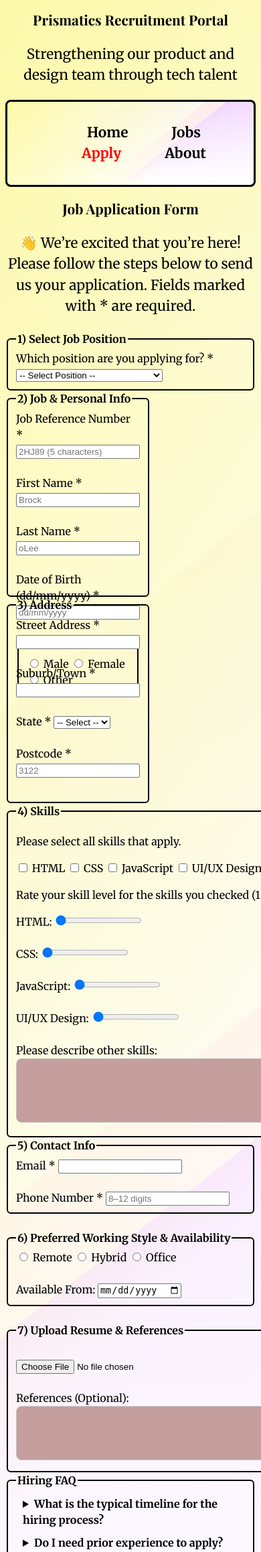
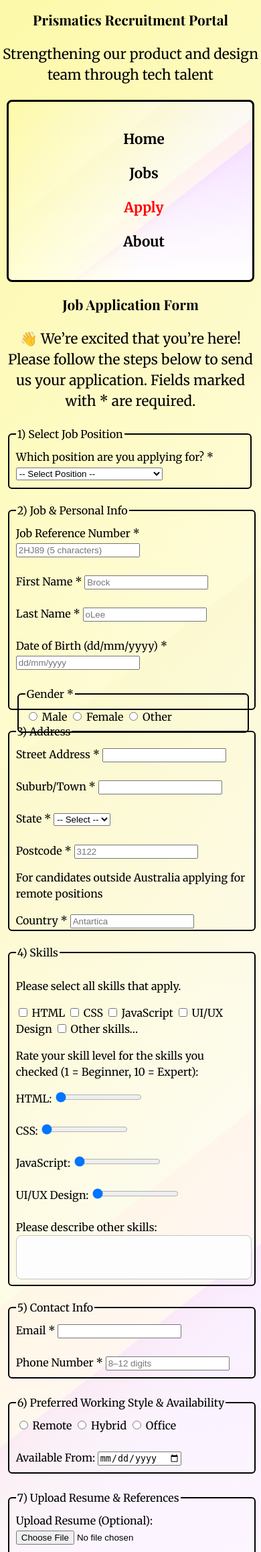
Before and after one commit to 105975653/Prismatics_group-project-2, a PHP site: page /Jobform.html in a window 390 px wide; the page is wider, and only the part inside the window is pictured. Shown: the top 2317 px of that part at 67% size. Run offline with PHP 8.4, Linux system fonts and the light colour scheme.

Commit message:
Added responsivness

```diff
--- a/Jobform.html
+++ b/Jobform.html
@@ -45,9 +45,9 @@
     <form action="formtest.php" method="post" class="form-container">
 
       <!-- Row 1: Select Job Position (alone on left) -->
-      <fieldset class="left">
-        <legend>1) Select Job Position</legend>
-        <label for="jobposition" class="form-label">Which position are you applying for? *</label>
+      <fieldset class="job-position">
+        <legend id="job-center" >1) Select Job Position</legend>
+        <label id="position-center" for="jobposition" class="form-label">Which position are you applying for? *</label>
         <select id="jobposition" class="form-input" name="jobposition" required>
           <option value="">-- Select Position --</option>
           <option value="product-architect">Product Architect (Product Team)</option>
@@ -57,7 +57,7 @@
 
       <!-- Row 2: Job & Personal Info (left) + Address (right) -->
       <fieldset class="job-personal">
-        <legend>2) Job & Personal Info</legend>
+        <legend id="job-personallegend" >2) Job & Personal Info</legend>
         <label for="jobref" class="form-label">Job Reference Number *</label>
         <input type="text" id="jobref" class="form-input" name="jobref" pattern="[A-Za-z0-9]{5}" placeholder="2HJ89 (5 characters)" required>
         <br><br>
@@ -79,7 +79,7 @@
       </fieldset>
 
       <fieldset class="address">
-        <legend>3) Address</legend>
+        <legend id="addresslegend" >3) Address</legend>
         <label for="street" class="form-label">Street Address *</label>
         <input type="text" id="street" class="form-input" name="street" maxlength="40" required>
         <br><br>
@@ -101,13 +101,18 @@
         <br><br>
         <label for="postcode" class="form-label">Postcode *</label>
         <input type="text" id="postcode" class="form-input" name="postcode" pattern="\d{4}" placeholder="3122" required>
+        <br>
+        <p>For candidates outside Australia applying for remote positions</p>
+        <label for="country" class="form-label">Country *</label>
+        <input type="text" id="country" class="form-input" name="country" maxlength="40" placeholder="Antartica" required>
         <br><br>
+
 
       </fieldset>
 
       <!-- Row 3: Skills (left) + stacked right -->
       <fieldset class="skills">
-        <legend>4) Skills</legend>
+        <legend id="skillslegend" >4) Skills</legend>
         <div class="skills-group">
           <p>Please select all skills that apply.</p>
           <label><input type="checkbox" name="skills" value="html"> HTML</label>
@@ -130,12 +135,12 @@
         <input type="range" id="designlevel" class="skill-slider" name="designlevel" min="1" max="10" value="1">
         <br><br>
         <label for="otherskills" class="form-label">Please describe other skills:</label><br>
-        <textarea id="otherskills" class="form-input" name="otherskills" rows="6" cols=99"></textarea>
+        <textarea id="otherskills" class="form-input" name="otherskills" rows="4" cols=70"></textarea>
       </fieldset>
 
       <div class="right-column">
-        <fieldset>
-          <legend>5) Contact Info</legend>
+        <fieldset class="width-control">
+          <legend id="infolegend" >5) Contact Info</legend>
           <label for="email" class="form-label">Email *</label>
           <input type="email" id="email" class="form-input" name="email" required>
           <br><br>
@@ -144,8 +149,8 @@
         </fieldset>
         <br>
 
-        <fieldset>
-          <legend>6) Preferred Working Style & Availability</legend>
+        <fieldset class="width-control">
+          <legend id="stylelegend">6) Preferred Working Style & Availability</legend>
           <label><input type="radio" name="workstyle" value="remote" required> Remote</label>
           <label><input type="radio" name="workstyle" value="hybrid"> Hybrid</label>
           <label><input type="radio" name="workstyle" value="office"> Office</label>
@@ -154,55 +159,56 @@
           <input type="date" id="startdate" class="form-input" name="startdate">
         </fieldset>
         <br>
-        <fieldset>
-          <legend>7) Upload Resume & References</legend>
-          <br>
+        <fieldset class="resumefield">
+          <legend id="resumelegend" >7) Upload Resume & References</legend>
+
+          <label for="resume" class="form-label">Upload Resume (Optional):</label><br>
           <input type="file" id="resume" class="form-input" name="resume" accept=".pdf,.doc,.docx">
           <br><br>
           <label for="references" class="form-label">References (Optional):</label><br>
-          <textarea id="references" class="form-input" name="references" rows="5" cols="95"></textarea>
+          <textarea id="references" class="form-input" name="references" rows="5" cols="55" placeholder="Example: Brock Olee, Manager at XYZ Company, BrockOlee@example.com, +61 123 456 789"></textarea>
         </fieldset>
       </div>
 
       <!-- Row 4: Hiring FAQ (left) -->
       <fieldset class="faqs">
-        <legend>Hiring FAQ</legend>
+        <legend id="faqlegend">Hiring FAQ</legend>
         <!-- details here same as original -->
         <details>
           <summary>What is the typical timeline for the hiring process?</summary>
-          <p>Our hiring process usually takes 1–2 weeks...</p>
+          <p>Our hiring process usually takes 1–2 weeks from application submission to offer. Initially, applications are screened for suitability. Qualified candidates will be contacted for a first-round interview, which may be followed by a skills assessment or technical interview depending on the role. We strive to provide timely updates at each stage.</p>
         </details>
         <details>
           <summary>Do I need prior experience to apply?</summary>
-          <p>Not necessarily! We value passion, willingness to learn, and a strong portfolio. Recent graduates and career changers are encouraged to apply.</p>
+          <p>Not necessarily! While relevant experience is valued, we also look for passion, willingness to learn, and strong problem-solving skills. Recent graduates, career changers, or individuals with strong portfolios are encouraged to apply. Demonstrated interest in the field can sometimes outweigh formal experience.</p>
         </details>
         <details>
           <summary>Can I apply for multiple positions?</summary>
-          <p>Yes! Feel free to submit separate applications for different roles that match your skills and interests.</p>
+          <p>YYes, you can submit separate applications for each role that matches your skills and interests. We recommend tailoring your resume and cover letter for each position to highlight the relevant experience and skills for that specific role.</p>
         </details>
         <details>
           <summary>What should I include in my resume?</summary>
-          <p>Include your contact information, educational background, relevant work experience, and any projects or portfolio that showcase your skills.</p>
+          <p>Your resume should include: contact information, educational background, relevant work experience, projects or portfolios, and technical or creative skills. Focus on achievements and measurable outcomes rather than just listing responsibilities. Tailoring your resume to the role you are applying for can significantly improve your chances.</p>
         </details>
         <details>
           <summary>Is remote work an option?</summary>
-          <p>We offer flexible work arrangements, including remote work, depending on the role and team needs.</p>
+          <p>Depending on the role and team, we offer flexible work arrangements, including remote and hybrid options. Some positions may require in-office attendance for collaboration or specific project requirements. We encourage applicants to indicate their preferred working style on the application form.</p>
         </details>
         <details>
           <summary>Will I need to complete a technical assessment?</summary>
-          <p>For certain positions, especially in development and design, a technical assessment may be part of the interview process to evaluate your problem-solving skills and expertise.</p>
+          <p>For certain technical and design roles, a skills assessment may be required. This helps us evaluate your problem-solving approach, technical expertise, and creativity. The assessment could include coding exercises, design tasks, or scenario-based problem-solving. You will be provided with clear instructions and deadlines if applicable.</p>
         </details>
         <details>
           <summary>How can I prepare for the interview?</summary>
-          <p>Review the job description, research our company culture, and practice common interview questions. For technical roles, be ready to discuss past projects and problem-solving approaches.</p>
+          <p>Research our company, the role you applied for, and our products or services. Review the job description thoroughly and prepare examples of past work that demonstrate your skills. For technical roles, practice coding exercises, technical questions, or design challenges. Be ready to discuss your thought process, teamwork, and problem-solving approach.</p>
         </details>
         <details>
           <summary>What happens after the interview?</summary>
-          <p>After your interview, our team will review all candidates and reach out with feedback or next steps. If selected, we’ll extend an offer and discuss onboarding.</p>
+          <p>After the interview, our hiring team reviews all candidates and evaluates performance, skills, and cultural fit. Successful candidates will be contacted with an offer or next steps, while others may receive feedback. We aim to maintain transparent communication throughout the process and provide updates within a reasonable timeframe.</p>
         </details>
       </fieldset>
 
-      <fieldset class="left">
+      <fieldset class="connected">
         <legend>Stay Connected</legend>
         <label for="newsletter" class="form-label">Sign up for our newsletter (optional):</label><br>
         <input type="email" id="newsletter" class="form-input" name="newsletter" placeholder="Enter your email">
@@ -221,13 +227,12 @@
 
 <footer>
   <hr id="fotterhr">
-  <p>&copy; 2025 Prismatics</p>
-  <p id="footerp" style="margin-top: -2.5rem;">
+  <p id="footerp">
     <a href="https://github.com/yourusername/prismatics_group-project">GitHub Repository</a> |
     <a href="https://jira.example.com">Jira</a> |
     <a href="mailto:info@companyname.com">Email Us</a>
-
   </p>
+    <p id="copy">&copy; 2025 Prismatics</p>
 </footer>
 
 </body>
--- a/styles/styles.css
+++ b/styles/styles.css
@@ -7,23 +7,22 @@ body {
     background-blend-mode: multiply, overlay, normal;
     font-family: 'Merriweather', serif;
     line-height: 1.5;
-
+    margin: 0;
+    padding: 0;
 }
-
 
 /* nav bar horizontally */
 .nav-menu li {
-  list-style-type: none;       /* remove bullets */
-  display: inline;          /* horizontal layout */
-  align-items: center;    /* vertical alignment */
+  list-style-type: none;
+  display: inline;
+  align-items: center;
   padding: 30px;
 }
 
 /* Nav bar color, boldness etc */
 .nav-menu li a {
-
-    text-decoration: none;  /* remove underline */
-    color: #000000;         /* neon green text */
+    text-decoration: none;
+    color: #000000;
     font-weight: bold;
     transition: color 0.5s, text-shadow 0.5s;
 }
@@ -31,15 +30,14 @@ body {
 /* Nav bar hovering and active link effects */
 .nav-menu li a:hover {
     color: antiquewhite;
-    text-shadow: 0 0 8px #ff0000;    /* glowing neon effect */
+    text-shadow: 0 0 8px #ff0000;
 }
 
 .nav-menu li a.active-link {
-    color: #ff0000;                   /* turn white on hover or active */
-
+    color: #ff0000;
 }
 
-/* Headings font and boldness*/
+/* Headings font and boldness */
 h1, h2, h3 {
   font-family: 'Playfair Display', serif;
   font-weight: 700;
@@ -53,9 +51,10 @@ h1, h2, #introm, #top-para, .nav-menu {
 
 /* Borders around nav */
 nav {
-    border: 0.2rem solid #000000;  /* neon green border */
-    padding: 10px 20px;          /* space inside the border */
-    border-radius: 8px;          /* rounded corners (optional) */
+    border: 0.2rem solid #000000;
+    margin: 0px 10px 0px 10px;
+    padding: 10px 20px;
+    border-radius: 8px;
     background:
     linear-gradient(123deg, #FFFCAC 0%, #FFFFFF 67%),
     linear-gradient(180deg, #D8D8D8 0%, #ffffff 100%),
@@ -64,33 +63,13 @@ nav {
 }
 
 fieldset {
-    border: 2px solid #000000; /* neon green */
-    border-radius: 6px;       /* optional: round the corners */
+    border: 2px solid #000000;
+    border-radius: 6px;
+    padding: 10px;
+    box-sizing: border-box;
 }
 
-.job-personal {
-    width: 49%;
-    float: left;
-    height: 18rem;
-}
-
-.address {
-    max-width: 49%;
-    height: 18rem;
-}
-
-.skills {
-    width: 49%;
-    float: left;
-    height: 30rem;
-}
-
-.faqs {
-    margin-top: none;
-}
-
-
-
+/* Buttons */
 .btn {
     background: #000000;
     color: #ffffff;
@@ -100,86 +79,147 @@ fieldset {
     border-radius: 6px;
     cursor: pointer;
     transition: background 0.3s;
+    margin: 10px 0;
 }
 .btn:hover {
-  color: #10e7ff;
+  color: #929292;
 }
 .btn-reset {
-  background: #ff0000;
-  color: #fff;
+  background: #c62828;
+  color: #ffffff;
 }
 .btn-reset:hover {
-  background: #ff0000;
+  color: #929292;
 }
 
+/* Textareas */
 textarea {
-    resize: none;          /* disables resizing */
-    overflow: auto;        /* adds scrollbars if content overflows */
+    resize: none;
+    overflow: auto;
     border-radius: 8px;
     border: 1px solid #c4c4c4;
-    background-color: #c59e9e;
+    background-color: #fdfdfd;
+    width: 100%;
 }
 
-
-#footerp {
-    margin-left: 75rem;
+/* FAQ styles */
+.faqs summary {
+    cursor: pointer;
+    font-weight: 600;
+    padding: 5px 10px;
 }
-
-footer {
-    clear: both;
+.faqs summary:hover {
+    background: rgba(0, 0, 0, 0.05);
+    color: #474747;
+    text-decoration: underline;
 }
-
-
-.faqs summary {
-    cursor: pointer;             /* show pointer on hover */
-    font-weight: 600;            /* make summary headings slightly bolder */
-    padding: 5px 10px;           /* some spacing inside */
-    transition: background 0.3s, color 0.3s,; /* smooth transition */
-}
-
-.faqs summary:hover {
-    background: rgba(0, 0, 0, 0.05); /* subtle light background */
-    color: #474747;                        /* darker text color on hover */
-    text-decoration: underline;            /* optional underline for emphasis */
-}
-
 .faqs details p {
-    background-color: #f9f9f9;  /* light gray */
-    border-left: 4px dashed #6b5b95;
+    background-color: #f9f9f9;
+    border-left: 4px solid #6b5b95;
     padding: 10px;
     border-radius: 4px;
     font-style: italic;
     color: #333;
     font-size: 0.95rem;
-
 }
 
-legend {
-    font-weight: bold;
-    color: #000000;
-
+/* About page specific */
+.student-id {
+    float: right;
+    text-align: right;
+    font-style: italic;
+    margin: 1.2rem 0 1rem 0;
+    color: #555555;
+    border: 2px solid #000000;
+    padding: 10px;
+    box-shadow: 5px 10px 5px #aaaaaa;
 }
 
-/* Below is the specific CSS for About page. */
+/* Form container and layout */
+.form-container {
+    width: 94%;
+    margin: 0 auto;
+}
+
+/* Row container for two-column sections */
+.row {
+    display: flex;
+    justify-content: space-between;
+    flex-wrap: wrap; /* allows wrapping on smaller screens */
+    margin-bottom: 20px;
+}
 
 
-#starting-section {
+/* Columns */
+.job-personal, .skills, .address, .right-column {
+    width: 49%;
+    box-sizing: border-box;
     float: left;
 }
 
-.student-id {
-    float: right;
-    text-align: right;      /* Align text to the right */
-    font-style: italic;     /* Optional: italic for style */
-    margin-bottom: 1rem;    /* Some space below */
-    margin-top: 1.2rem;    /* Some space below */
-    color: #555555;         /* Optional: subtle color */
-    border: 2px solid #000000;
-    padding: 10px;
-    box-shadow: 5px 10px 5px #aaaaaa;
-
+/* Row 1 full width */
+.job-position {
+    width: 98.3%;
+    margin-bottom: 20px;
 }
 
-#Membercontrib {
-    clear: both;
+/* FAQ & Newsletter full width */
+.faqs, .connected {
+    width: 98.3%;
+    margin-bottom: 20px;
 }
+
+/* Responsive for tablets/small desktops */
+@media screen and (max-width: 1024px) {
+    .job-personal, .skills, .address, .right-column {
+        width: 100%;
+        margin-bottom: 20px;
+    }
+}
+
+/* Mobile responsiveness */
+@media screen and (max-width: 600px) {
+    .form-container {
+        width: 95%;
+        margin: 0 auto;
+    }
+    .nav-menu li {
+        display: block;
+        padding: 10px 0;
+        text-align: center;
+    }
+    fieldset {
+        width: 100%;
+    }
+    textarea {
+        width: 100%;
+    }
+}
+
+#footerp {
+    float: left;
+}
+
+#copy {
+    float: right;
+}
+
+.job-personal {
+    height: 310px
+}
+
+.address {
+    max-height: 310px;
+}
+
+#references {
+    max-height: 65px;
+}
+
+.skills {
+    height: 510px;
+}
+
+.resumefield {
+    height: 227px;
+}
```
Lines whose indentation alone changed are shown as unchanged.
